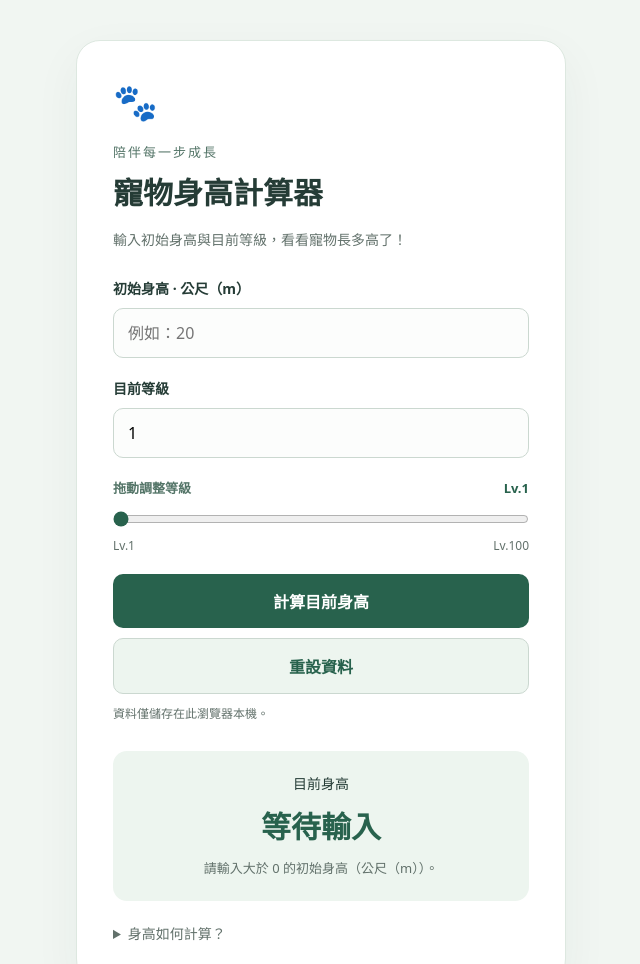
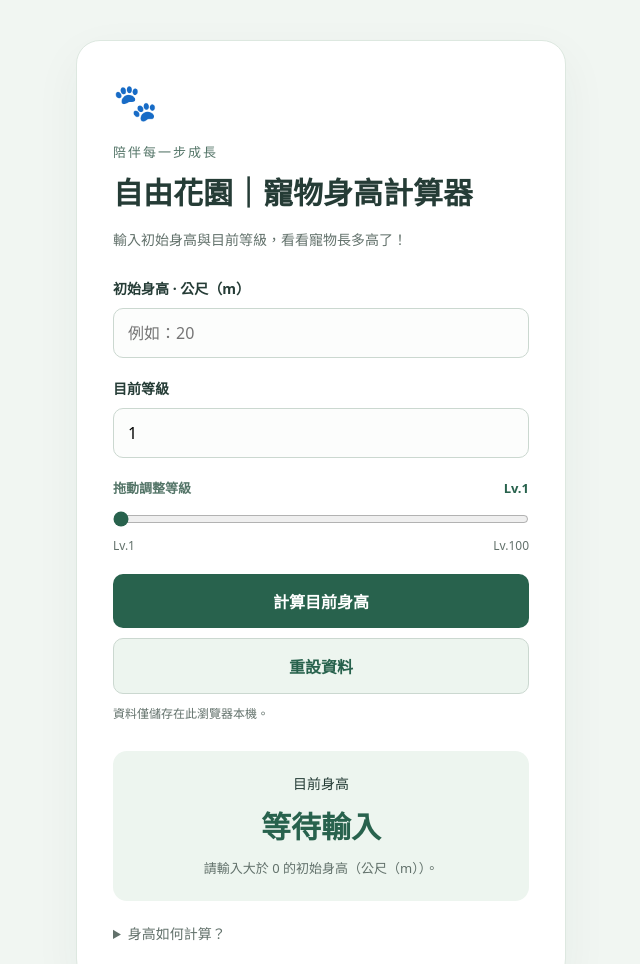
Before and after one commit to pengkaisheng113360245/codextest, a plain HTML site: page index.html in a window 1280 px wide. Shown: the top 964 px of the page, without its empty margins (319-959 px from the left). Drawn offline with Linux system fonts and the light colour scheme.

Commit message:
Update website title

```diff
--- a/index.html
+++ b/index.html
@@ -3,7 +3,7 @@
 <head>
   <meta charset="UTF-8">
   <meta name="viewport" content="width=device-width, initial-scale=1.0">
-  <title>寵物身高計算器</title>
+  <title>自由花園｜寵物身高計算器</title>
   <link rel="stylesheet" href="style.css">
   <script src="script.js" defer></script>
 </head>
@@ -11,7 +11,7 @@
   <main class="calculator">
     <div class="pet-icon" aria-hidden="true">🐾</div>
     <p class="eyebrow">陪伴每一步成長</p>
-    <h1>寵物身高計算器</h1>
+    <h1>自由花園｜寵物身高計算器</h1>
     <p class="intro">輸入初始身高與目前等級，看看寵物長多高了！</p>
     <form id="height-form">
       <label for="initial-height">初始身高 · 公尺（m）</label>
```
